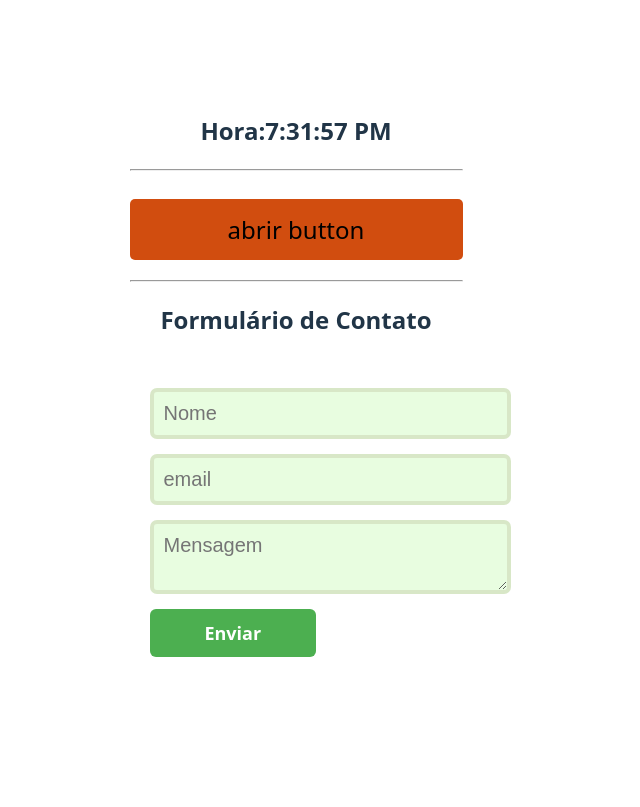
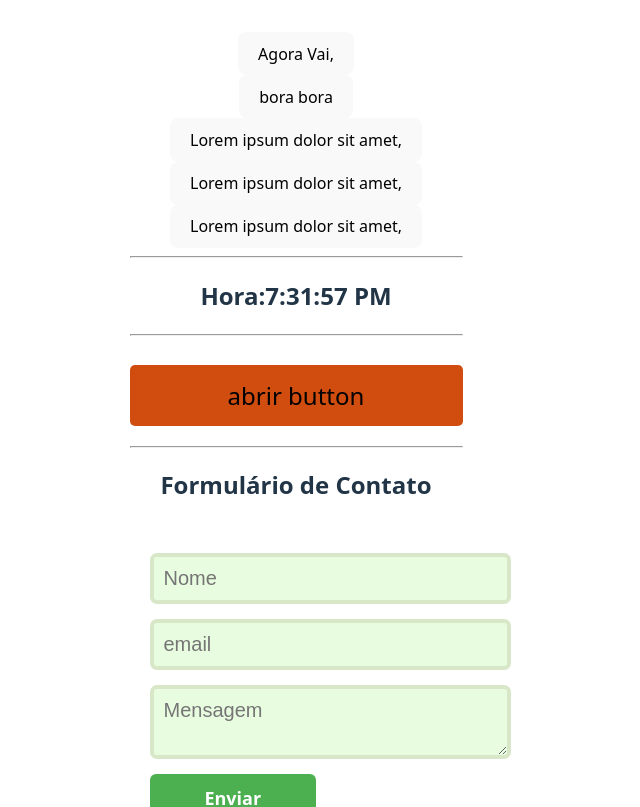
Before and after one commit to Reginaldo007oliveira/Curso-front-ennd-React, a React (Vite) app in the folder 5_uicompents/Compontes-ui/: page / in a window 1280 px wide. Shown: the top 807 px of the page, without its empty margins (344-984 px from the left). Built offline with nearby package versions, Linux system fonts and the light colour scheme.

Commit message:
Accordion

```diff
--- a/5_uicompents/Compontes-ui/src/App.jsx
+++ b/5_uicompents/Compontes-ui/src/App.jsx
@@ -1,23 +1,27 @@
-import { useState } from 'react'
-import './App.css'
-import { Clock } from './components/relogio/Clock'
-import { Modal } from './components//Modal/modal'
-import { ContactForm } from './components/Formularios/ContactForm/ContactForm'
+import React from "react";
+import "./App.css";
+import { Clock } from "./components/relogio/Clock";
+import { Modal } from "./components//Modal/modal";
+import { ContactForm } from "./components/Formularios/ContactForm/ContactForm";
+import { Accordion } from "./components/Accordion/Accordion";
 
 function App() {
-  const [count, setCount] = useState(0)
-
   return (
     <>
-    <Clock />
-    <hr />
-    <h2><Modal/></h2>
-    <hr />
-    <h2>Formulário de Contato</h2>
-    <ContactForm />
-
+      <Accordion />
+      <hr />
+      <Clock />
+      <hr />
+      <h2>
+        <Modal />
+      </h2>
+      <hr />
+      <h2>Formulário de Contato</h2>
+      <ContactForm />
+      <hr />
+      <h2> Accordion </h2>
     </>
-  )
+  );
 }
 
-export default App
+export default App;
--- /dev/null
+++ b/5_uicompents/Compontes-ui/src/components/Accordion/Accordion.jsx
@@ -0,0 +1,54 @@
+import { useState } from "react";
+import styles from "./Accordion.module.css";
+
+export const Accordion = () => {
+  const [activeIndex, setActiveIndex] = useState(null);
+  const items = [
+    {
+      question: "Agora Vai,",
+      answer:
+        "consectetur adipisicing elit. Ipsa cum excepturi eveniet nemo, quod sapiente amet laudantium praesentium quaerat id tempora atque magni totam optio culpa. Et autem ducimus consectetur?"
+    },
+
+    {
+      question: "bora bora",
+      answer:
+        "consectetur adipisicing elit. Ipsa cum excepturi eveniet nemo, quod sapiente amet laudantium praesentium quaerat id tempora atque magni totam optio culpa. Et autem ducimus consectetur?"
+    },
+
+    {
+      question: "Lorem ipsum dolor sit amet,",
+      answer:
+        "consectetur adipisicing elit. Ipsa cum excepturi eveniet nemo, quod sapiente amet laudantium praesentium quaerat id tempora atque magni totam optio culpa. Et autem ducimus consectetur?"
+    },
+    {
+      question: "Lorem ipsum dolor sit amet,",
+      answer:
+        "consectetur adipisicing elit. Ipsa cum excepturi eveniet nemo, quod sapiente amet laudantium praesentium quaerat id tempora atque magni totam optio culpa. Et autem ducimus consectetur?"
+    },
+    {
+      question: "Lorem ipsum dolor sit amet,",
+      answer:
+        "consectetur adipisicing elit. Ipsa cum excepturi eveniet nemo, quod sapiente amet laudantium praesentium quaerat id tempora atque magni totam optio culpa. Et autem ducimus consectetur?"
+    },
+  ];
+
+  return (
+    <>
+      <div className={styles.accordion}>
+        {items.map((item, index) => (
+          <div
+            key={index}
+            className={`${styles.item} ${ activeIndex === index ? styles.open :"" }`}>
+            {/* biome-ignore lint/a11y/useButtonType: <explanation> */}
+            <button className={styles.button}>{item.question}</button>
+
+            {activeIndex === index && (
+              <p className={styles.answer}> {item.answer} </p>
+            )}
+          </div>
+        ))}
+      </div>
+    </>
+  );
+};
--- /dev/null
+++ b/5_uicompents/Compontes-ui/src/components/Accordion/Accordion.module.css
@@ -0,0 +1,15 @@
+.accordionItem {
+    border: 1px solid #ccc;
+    margin: 10px 0;
+  }
+
+  .accordionTitle {
+    padding: 10px;
+    cursor: pointer;
+    background-color: #f1f1f1;
+  }
+
+  .accordionContent {
+    padding: 10px;
+    background-color: #fff;
+  }
```
Also changed, not shown: 5_uicompents/Compontes-ui/src/components/Accordion/utils/content.jsx (added, +14 -0 lines).
